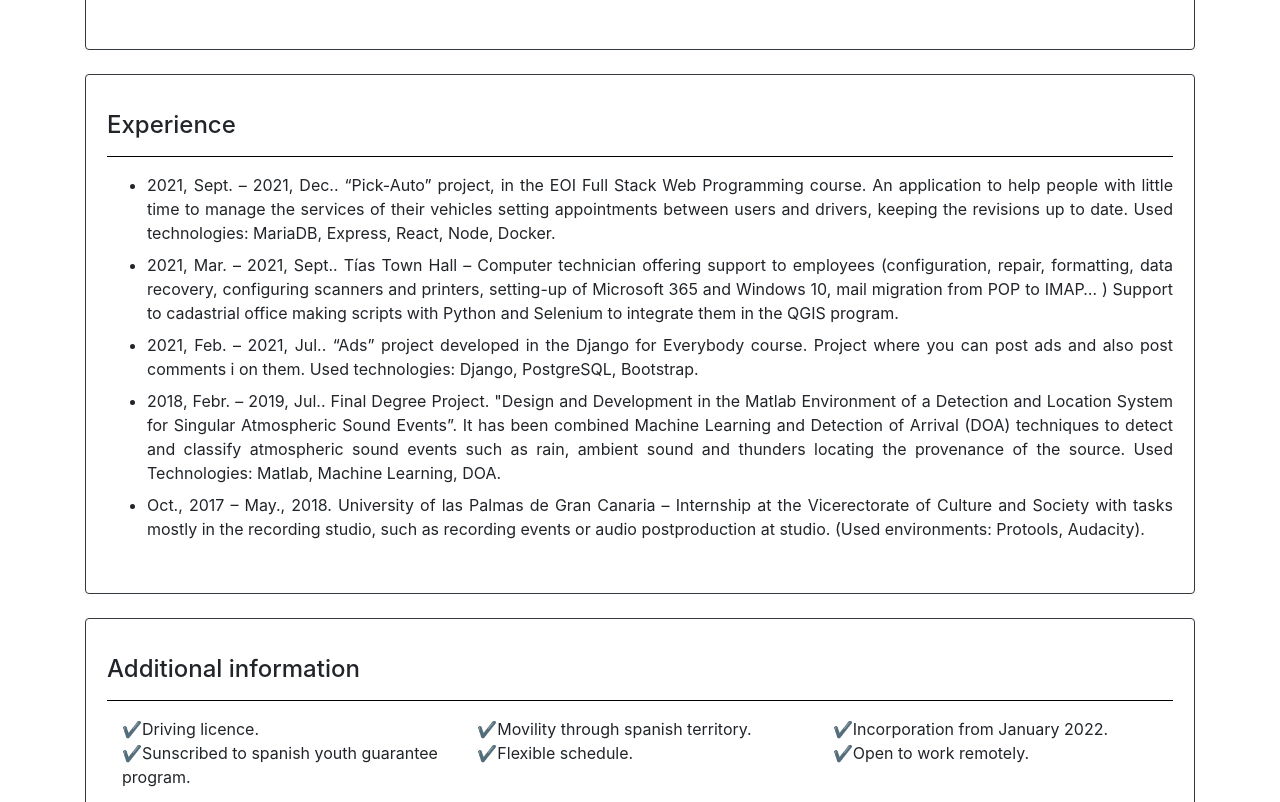
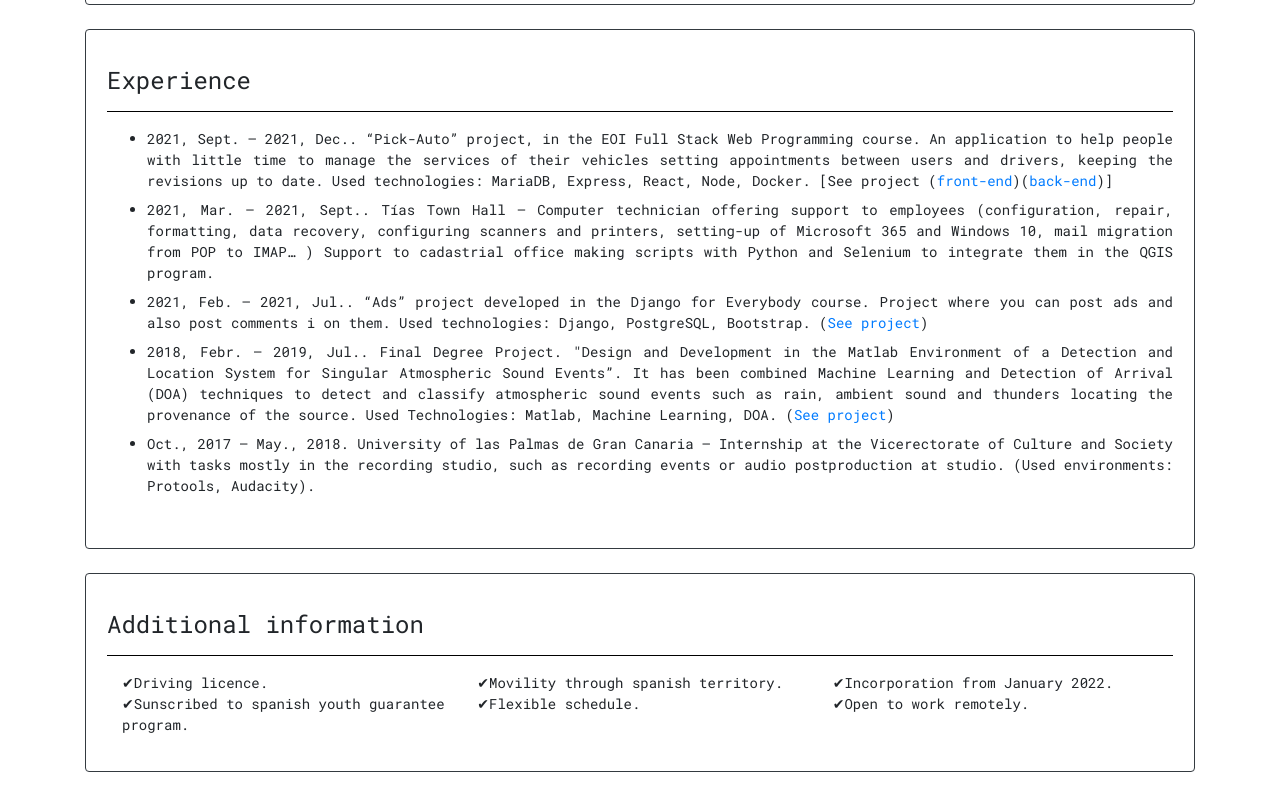
Before and after one commit to JuanFran928/english, a website built with Vite: page src/index.html in a window 1280 px wide. Shown: the part 1329-2131 px from the top of the page. Built offline with nearby package versions, Linux system fonts and the light colour scheme.

Commit message:
updated index.html

```diff
--- a/src/index.css
+++ b/src/index.css
@@ -0,0 +1,4 @@
+body {
+    font-family: 'Roboto Mono', monospace;
+    font-size: 14px;
+  }
--- a/src/index.html
+++ b/src/index.html
@@ -17,6 +17,10 @@
     crossorigin="anonymous"></script>
   <link rel="stylesheet" href="https://stackpath.bootstrapcdn.com/bootstrap/4.3.1/css/bootstrap.min.css"
     integrity="sha384-ggOyR0iXCbMQv3Xipma34MD+dH/1fQ784/j6cY/iJTQUOhcWr7x9JvoRxT2MZw1T" crossorigin="anonymous">
+    <link rel="preconnect" href="https://fonts.googleapis.com">
+    <link rel="preconnect" href="https://fonts.gstatic.com" crossorigin>
+    <link href="https://fonts.googleapis.com/css2?family=Roboto+Mono" rel="stylesheet">
+  <link rel="stylesheet" href="index.css">
   <title>JF english</title>
 </head>
 
@@ -30,7 +34,7 @@
     <div class="collapse navbar-collapse" id="navbarText">
       <div class="container justify-content-center">
         <ul class="navbar-nav mr-auto ">
-        <li class="nav-item active p-2">
+          <li class="nav-item p-2">
             <a class="nav-link" href="#about">About <span class="sr-only">(current)</span></a>
           </li>
           <li class="nav-item p-2">
@@ -79,7 +83,7 @@
             </div>
             <div class="row ">
               <div class="col-sm-3">
-                🎂 1994, 04/08 (27 years old)
+                🎂 1994,04/08 (27 years old)
               </div>
               <div class="col-sm-3">
               </div>
@@ -94,15 +98,17 @@
       </div>
     </div>
     <div class="card mt-4 border-dark" id="about">
-      <div class="row" >
+      <div class="row">
         <div class="col-sm-9">
           <div class="card-body">
             <h4 class="card-title">About</h4>
             <hr color="black">
             <p class="card-text font-italic text-justify">
               "Local from Lanzarote, my family says that I'm intelligent, so I learnt to read and the table of two with
-              five years. I'm a science and technology boy, although my curiosity have led me to read some personal development books.
-              I like surfing, I listen and research music in different languages, hence I studied Telecommunications Engineering degree,
+              five years. I'm a science and technology boy, although my curiosity have led me to read some personal
+              development books.
+              I like surfing, I listen and research music in different languages, hence I studied Telecommunications
+              Engineering degree,
               where I fell in love with programming.
               Actually I'm training myself in web development, field where I search a job opportunity."
             </p>
@@ -115,7 +121,7 @@
       </div>
     </div>
 
-    <div class="card mt-4 border-dark p-3"  id="training">
+    <div class="card mt-4 border-dark p-3" id="training">
       <div class="row">
         <div class="card-body">
           <h4 class="card-title">Education</h4>
@@ -123,9 +129,12 @@
           <ul>
             <li>
               <p class="card-text text-justify">
-                2012, Sept. - 2019, Jul.. University of Las Palmas de Gran Canaria (ULPGC): Telecommunications Engineering Degree
-                with mention in Sound and Image. I studied Everything related with transmission and reception of information,
-                from electronics, systems and means by which information is transmitted, waves and signals, in addition to networks and telematics systems. </p>
+                2012, Sept. - 2019, Jul.. University of Las Palmas de Gran Canaria (ULPGC): Telecommunications
+                Engineering Degree
+                with mention in Sound and Image. I studied Everything related with transmission and reception of
+                information,
+                from electronics, systems and means by which information is transmitted, waves and signals, in addition
+                to networks and telematics systems. </p>
             </li>
           </ul>
         </div>
@@ -133,7 +142,7 @@
     </div>
 
     <div class="card mt-4 border-dark p-3" id="addtraining">
-      <div class="row" >
+      <div class="row">
         <div class="card-body">
           <h4 class="card-title">Additional courses</h4>
           <hr color="black">
@@ -170,7 +179,7 @@
       </div>
     </div>
     <div class="card mt-4 border-dark p-3" id="languages">
-      <div class="row" >
+      <div class="row">
         <div class="card-body">
           <h4 class="card-title">Languages</h4>
           <hr color="black">
@@ -191,26 +200,35 @@
           <hr color="black">
           <ul>
             <li>
-              <p class="card-text text-justify mb-2">2021, Sept. – 2021, Dec.. “Pick-Auto” project, in the EOI Full Stack Web Programming course. An application to help people with little time to manage the services of their vehicles setting appointments between users and drivers, keeping the revisions up to date. Used technologies: MariaDB, Express, React, Node, Docker.</p>
+              <p class="card-text text-justify mb-2">2021, Sept. – 2021, Dec.. “Pick-Auto” project, in the EOI Full
+                Stack Web Programming course. An application to help people with little time to manage the services of
+                their vehicles setting appointments between users and drivers, keeping the revisions up to date. Used
+                technologies: MariaDB, Express, React, Node, Docker. [See project (<a href="https://github.com/fullstacktf/motor-services-frontend" target="_blank">front-end</a>)(<a href="https://github.com/fullstacktf/motor-services-backend" target="_blank">back-end</a>)]</p>
             </li>
             <li>
               <p class="card-text text-justify mb-2"> 2021, Mar. – 2021, Sept.. Tías Town Hall –
                 Computer technician offering support to employees (configuration, repair, formatting, data recovery,
-                configuring scanners and printers, setting-up of Microsoft 365 and Windows 10, mail migration from POP to IMAP… )
-                Support to cadastrial office making scripts with Python and Selenium to integrate them in the QGIS program.</p>
+                configuring scanners and printers, setting-up of Microsoft 365 and Windows 10, mail migration from POP
+                to IMAP… )
+                Support to cadastrial office making scripts with Python and Selenium to integrate them in the QGIS
+                program.</p>
             </li>
             <li>
-              <p class="card-text text-justify mb-2">2021, Feb. – 2021, Jul.. “Ads” project developed in the Django for Everybody course. Project where you can post ads and also post comments i
-              on them.
-                Used technologies: Django, PostgreSQL, Bootstrap.</p>
+              <p class="card-text text-justify mb-2">2021, Feb. – 2021, Jul.. “Ads” project developed in the Django for
+                Everybody course. Project where you can post ads and also post comments i
+                on them. Used technologies: Django, PostgreSQL, Bootstrap. (<a href="https://github.com/JuanFran928/dj4e" target="_blank">See project</a>)</p>
             </li>
             <li>
-              <p class="card-text text-justify mb-2">2018, Febr. – 2019, Jul.. Final Degree Project.	"Design and Development in the Matlab Environment of a Detection and Location System for Singular Atmospheric Sound Events”.
-                It has been combined Machine Learning and Detection of Arrival (DOA) techniques to detect and classify atmospheric sound events such as rain, ambient sound and thunders locating the provenance of the source.
-                Used Technologies: Matlab, Machine Learning, DOA.</p>
+              <p class="card-text text-justify mb-2">2018, Febr. – 2019, Jul.. Final Degree Project. "Design and
+                Development in the Matlab Environment of a Detection and Location System for Singular Atmospheric Sound
+                Events”.
+                It has been combined Machine Learning and Detection of Arrival (DOA) techniques to detect and classify
+                atmospheric sound events such as rain, ambient sound and thunders locating the provenance of the source.
+                Used Technologies: Matlab, Machine Learning, DOA. (<a href="https://accedacris.ulpgc.es/handle/10553/75782" target="_blank">See project</a>)</p>
             </li>
             <li>
-              <p class="card-text text-justify mb-2">Oct., 2017 – May., 2018. University of las Palmas de Gran Canaria – Internship
+              <p class="card-text text-justify mb-2">Oct., 2017 – May., 2018. University of las Palmas de Gran Canaria –
+                Internship
                 at the Vicerectorate of Culture and Society with tasks mostly in the recording studio,
                 such as recording events or audio postproduction at studio. (Used environments: Protools, Audacity).</p>
             </li>
@@ -252,7 +270,8 @@
     </div>
     <div class="card border-0">
       <div class="card-body text-center">
-        <a href="https://raw.githubusercontent.com/JuanFran928/english/def284f4d4aa358cfbb84f3f4a06111e51f8df25/src/assets/cv_dev_english.pdf" class="btn btn-success" target="_blank" ><i class="fa fa-download"></i>Download my resumé!</a>
+        <a href="https://raw.githubusercontent.com/JuanFran928/english/def284f4d4aa358cfbb84f3f4a06111e51f8df25/src/assets/cv_dev_english.pdf"
+          class="btn btn-success" target="_blank"><i class="fa fa-download"></i>Download my resumé!</a>
       </div>
     </div>
 
```
Lines whose indentation alone changed are shown as unchanged.
